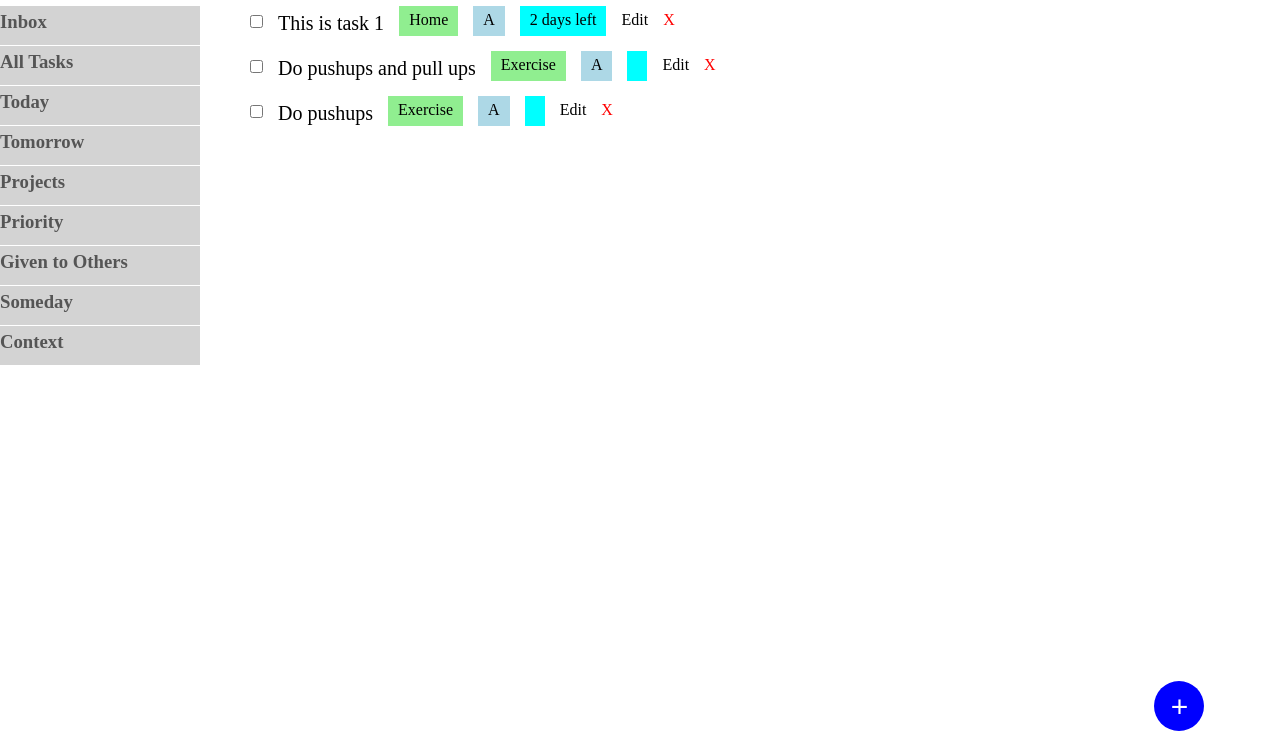
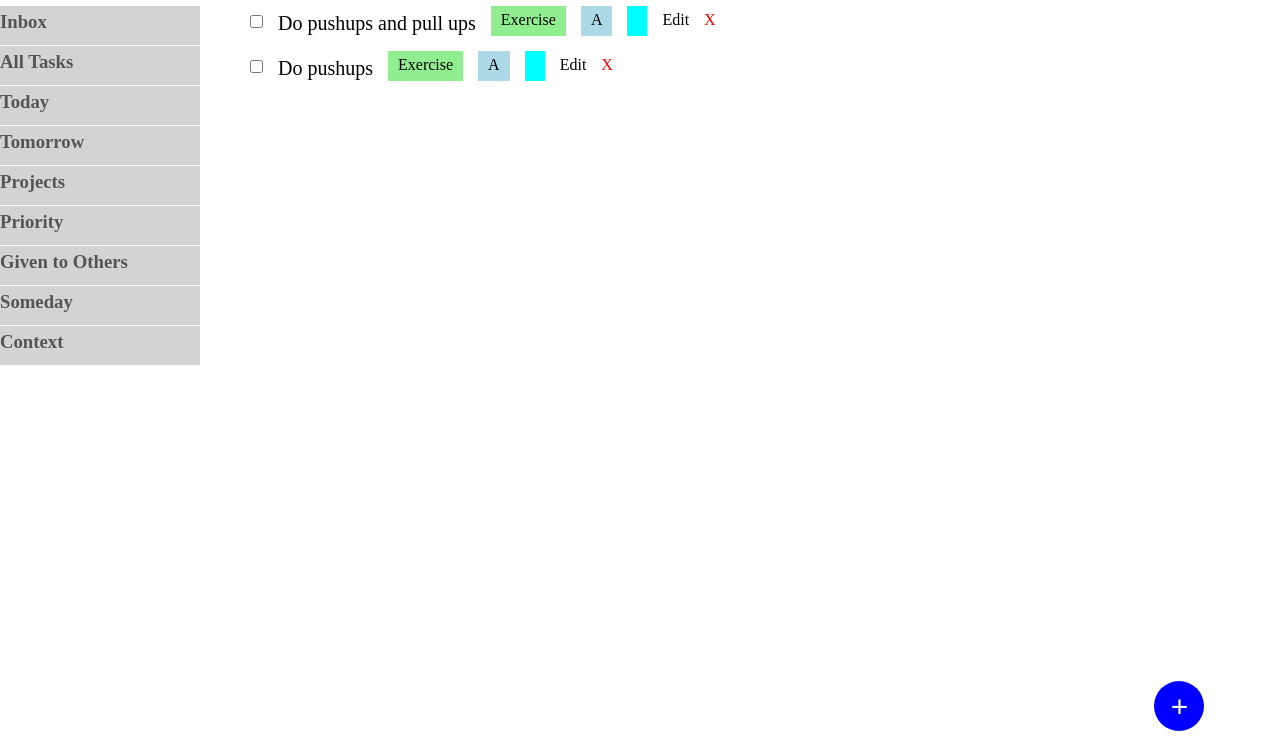
Before and after one commit to Bikesh78/todo-list, a website built with webpack: page dist/index.html in a window 1280 px wide. Shown: the part 44-800 px from the top of the page. Built offline with nearby package versions, Linux system fonts and the light colour scheme.

Commit message:
Add delete tasks

```diff
--- a/src/createTaskCard.js
+++ b/src/createTaskCard.js
@@ -1,7 +1,8 @@
 import getItem from "./getItems";
 
+let sectionTask = document.querySelector('.section-tasks');
 export default function createTaskCard(task){
-let sectionTask = document.querySelector('.section-tasks');
+// let sectionTask = document.querySelector('.section-tasks');
 
 let checkbox = document.createElement('input');
 let taskItem = document.createElement('p');
@@ -57,5 +58,5 @@ context.textContent = getItem(task).getContext;
 priority.textContent = getItem(task).getPriority;
 dueDate.textContent = getItem(task).getDueDate;
 
-sectionTask.appendChild(taskContainer.cloneNode(true));
+sectionTask.appendChild(taskContainer);
 }
--- a/src/index.js
+++ b/src/index.js
@@ -1,7 +1,9 @@
-import './style.css';
-import createTaskCard from './createTaskCard';
-import getFormValue from './getFormValue';
-import removeShowClass from './removeShowClass';
+import "./style.css";
+import createTaskCard from "./createTaskCard";
+import getFormValue from "./getFormValue";
+import removeShowClass from "./removeShowClass";
+
+import getItem from "./getItems";
 /* const getTaskItem = (data) => {
     let taskItem = data.taskItem;
     return {taskItem};
@@ -13,79 +15,216 @@ const getTaskDetail = (data) =>{
 
 let counter = 0;
 
-const Task = (taskItem, taskDetail, context, priority, dueDate, projectName) => {
+const Task = (
+  taskItem,
+  taskDetail,
+  context,
+  priority,
+  dueDate,
+  projectName
+) => {
   /*     const data ={taskItem, taskDetail, context, priority, dueDate, projectName};
     return Object.assign({},getTaskItem(data),getTaskDetail(data)); */
   let isCompleted = false;
   let taskID = ++counter;
-    return Object.assign({},{taskID,taskItem, taskDetail, context, priority, dueDate, projectName,isCompleted});
+  return Object.assign(
+    {},
+    {
+      taskID,
+      taskItem,
+      taskDetail,
+      context,
+      priority,
+      dueDate,
+      projectName,
+      isCompleted,
     }
+  );
+};
 
-
-const task1 = Task('Do pushups and pull ups',
-                    'Exercise rigorously for at least 20 minutes',
-                    'Exercise',
-                    'A',
-                    '',
-                    'Loose 5kg of weight',
+const task1 = Task(
+  "Do pushups and pull ups",
+  "Exercise rigorously for at least 20 minutes",
+  "Exercise",
+  "A",
+  "",
+  "Loose 5kg of weight"
 );
 // task1.isCompleted = true;
 
 let taskArray = [];
-taskArray.push(Task('Do pushups and pull ups',
-                    'Exercise rigorously for at least 20 minutes',
-                    'Exercise',
-                    'A',
-                    '',
-                    'Loose 5kg of weight',
-                    )) ;
+taskArray.push(
+  Task(
+    "Do pushups and pull ups",
+    "Exercise rigorously for at least 20 minutes",
+    "Exercise",
+    "A",
+    "",
+    "Loose 5kg of weight"
+  )
+);
 
-console.log(task1.isCompleted);
+taskArray.push(
+    Task(
+      "Do pushups",
+      "Exercise rigorously for at least 20 minutes",
+      "Exercise",
+      "A",
+      "",
+      "Loose 5kg of weight"
+    )
+  );
+
+/* console.log(task1.isCompleted);
 console.log(task1);
 
-taskArray.push(Task('Do pushups',
-                    'Exercise rigorously for at least 20 minutes',
-                    'Exercise',
-                    'A',
-                    '',
-                    'Loose 5kg of weight',
-                    )) ;
+
 //
-console.log(taskArray);
+
 createTaskCard(taskArray[0]);
 createTaskCard(taskArray[1]);
 
-let submitButton = document.querySelector('.submit');
+let submitButton = document.querySelector(".submit");
 
 // calls getFormValue() and passes the input value of form into taskArray
-submitButton.addEventListener('click', (e) => {
+submitButton.addEventListener("click", (e) => {
   e.preventDefault();
 
   //adds task object into taskArray
-    taskArray.push(Task.apply(null,getFormValue()));
+  taskArray.push(Task.apply(null, getFormValue()));
   console.log(taskArray);
 
   //shows added value on screen
   createTaskCard(taskArray[taskArray.length - 1]);
-
-})
+});
 
 //display form button when clicked
 
-let fixedButton = document.querySelector('.fixed-button');
-let form = document.querySelector('form');
-let overlay = document.querySelector('.overlay');
+let fixedButton = document.querySelector(".fixed-button");
+let form = document.querySelector("form");
+let overlay = document.querySelector(".overlay");
 
-fixedButton.addEventListener('click',(e) => {
-    form.classList.add('show');
-    overlay.classList.add('show');
+fixedButton.addEventListener("click", (e) => {
+  form.classList.add("show");
+  overlay.classList.add("show");
+});
 
+overlay.addEventListener("click", () => {
+  removeShowClass();
+});
+
+//TODO: create a function that deletes the task item. Launch that item when submit button is clicked
+ */
+console.log(...taskArray)
+let sectionTask = document.querySelector('.section-tasks');
+
+
+function renderTask() {
+  clearElement(sectionTask);
+
+  taskArray.forEach((task) => {
+    let checkbox = document.createElement("input");
+    let taskItem = document.createElement("p");
+    let context = document.createElement("p");
+    let priority = document.createElement("p");
+    let dueDate = document.createElement("p");
+    let edit = document.createElement("p");
+    let deleteTask = document.createElement("p");
+
+    let checkboxContainer = document.createElement("div");
+    let taskTest = document.createElement("div");
+    let contextTag = document.createElement("div");
+    let priorityTag = document.createElement("div");
+    let dueTag = document.createElement("div");
+    let editOption = document.createElement("div");
+    let deleteContainer = document.createElement("div");
+
+    checkboxContainer.classList.add("checkbox-container");
+    taskTest.classList.add("task-text");
+    contextTag.classList.add("context-tag");
+    priorityTag.classList.add("priority-tag");
+    dueTag.classList.add("due-tag");
+    editOption.classList.add("edit-option");
+    deleteContainer.classList.add("delete-container");
+
+    checkboxContainer.appendChild(checkbox);
+    taskTest.appendChild(taskItem);
+    contextTag.appendChild(context);
+    priorityTag.appendChild(priority);
+    dueTag.appendChild(dueDate);
+    editOption.appendChild(edit);
+    deleteContainer.appendChild(deleteTask);
+
+    let taskContainer = document.createElement("div");
+    taskContainer.classList.add("task-container");
+    taskContainer.appendChild(checkboxContainer);
+    taskContainer.appendChild(taskTest);
+    taskContainer.appendChild(contextTag);
+    taskContainer.appendChild(priorityTag);
+    taskContainer.appendChild(dueTag);
+    taskContainer.appendChild(editOption);
+    taskContainer.appendChild(deleteContainer);
+
+    checkbox.type = "checkbox";
+    edit.textContent = "Edit";
+    deleteTask.textContent = "X";
+
+    getItem(task);
+
+    taskContainer.setAttribute('data-user-id',getItem(task).getTaskID);
+    taskItem.textContent = getItem(task).getTaskItem;
+    context.textContent = getItem(task).getContext;
+    priority.textContent = getItem(task).getPriority;
+    dueDate.textContent = getItem(task).getDueDate;
+
+    sectionTask.appendChild(taskContainer);
+  });
+}
+
+function clearElement(element){
+    while (element.firstChild) {
+        element.removeChild(element.firstChild);
+    }
+}
+renderTask();
+
+
+//delete tasks
+sectionTask.addEventListener('click', (e) => {
+    let deleteTarget = e.target.parentNode;
+    if(deleteTarget.classList.contains('delete-container')){
+        let deleteId = parseInt(deleteTarget.parentNode.dataset.userId);
+
+        taskArray = taskArray.filter(task => task.taskID != deleteId);
+        renderTask();
+    }
 })
 
 
 
-overlay.addEventListener('click', () => {
+let taskForm = document.querySelector("form");
+taskForm.addEventListener("submit", (e) => {
+    e.preventDefault();
+
+    //adds task object into taskArray
+    taskArray.push(Task(...getFormValue()));
+    console.log(taskArray);
+
+    //shows added value on screen
+    renderTask();
+  });
+
+  //display form button when clicked
+
+let fixedButton = document.querySelector(".fixed-button");
+let form = document.querySelector("form");
+let overlay = document.querySelector(".overlay");
+
+fixedButton.addEventListener("click", (e) => {
+  form.classList.add("show");
+  overlay.classList.add("show");
+});
+
+overlay.addEventListener("click", () => {
   removeShowClass();
-})
-
-//TODO: create a function that deletes the task item. Launch that item when submit button is clicked
+});
```
Also changed, not shown: dist/index.html. Lines whose indentation alone changed are shown as unchanged.
